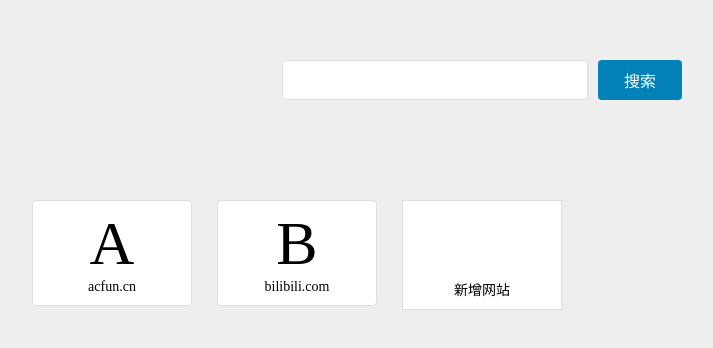
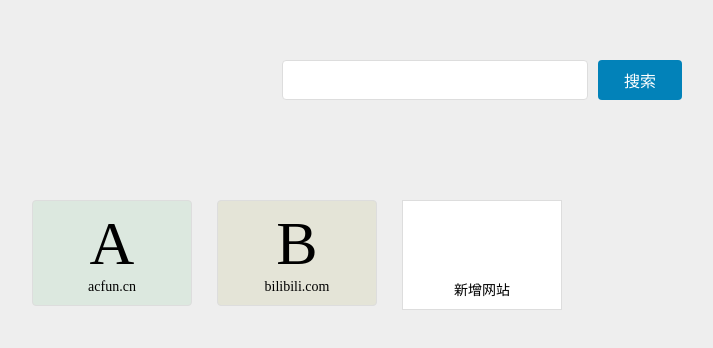
Before and after one commit to Eternal-could/web_nav, a website: page src/index.html in a window 1280 px wide. Shown: the whole page, without its empty margins (158-871 px from the left). Drawn offline with nearby package versions, Linux system fonts and the light colour scheme.

Commit message:
feature : add random color

```diff
--- a/src/main.js
+++ b/src/main.js
@@ -34,6 +34,8 @@ const render = ()=>{
                 </div>
             </li>
         `).insertBefore($lastLi);
+        let ali = Array.from(document.querySelectorAll("li>.site")) ;
+        ali[index].style.backgroundColor = randomColor(0.1)
         $li.on('click',(e)=>{
             window.open(node.url);
         })
@@ -77,3 +79,19 @@ $(document).on('keypress', (e)=>{
 $('input').on('keypress',(e)=>{
     e.stopPropagation();
 })
+function randomColor(alpha){
+    //判断有没有传入透明值，没有传入的话，随机生成0-1之间的小数
+    //Math.random()只能生成0-1之间的小数，不包含0跟1，Math.random()*10，是1-10之间的整数，除以10再四舍五入，就有可能得到0或者1.
+    alpha = alpha==undefined? (Math.random()*10/10).toFixed(1) : alpha;
+    //将参数转化成数值
+    alpha=Number(alpha);
+    //如果传入的参数是非数值，则让透明度为1
+    if(isNaN(alpha)) alpha=1;
+    //颜色拼接
+    let color = "rgba(";
+    for(let i=0;i<3;i++){
+        color+=parseInt(Math.random()*256)+",";
+    }
+    color+= alpha+")";
+    return color;
+}
```
Also changed, not shown: dist/index.html, 3 other files.
